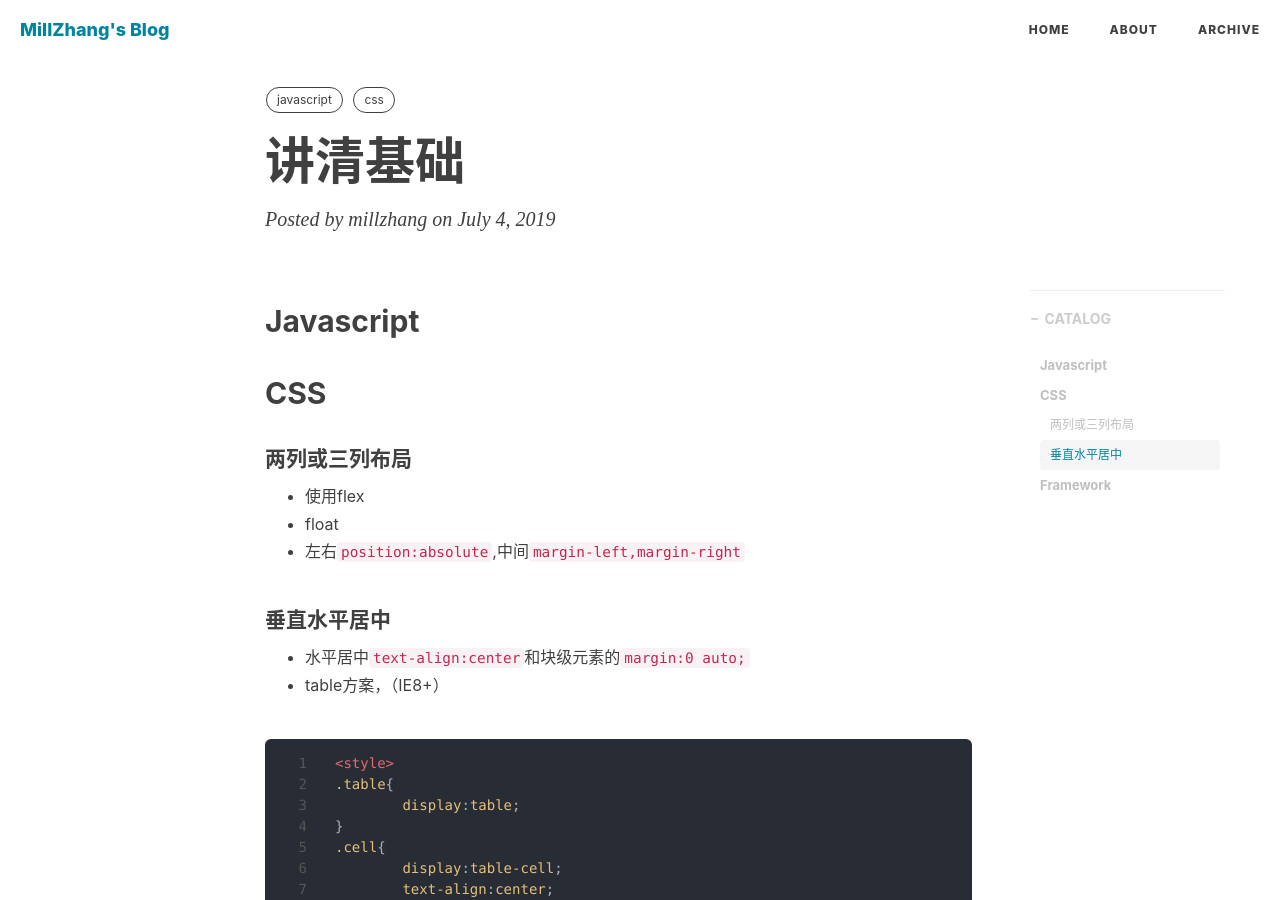
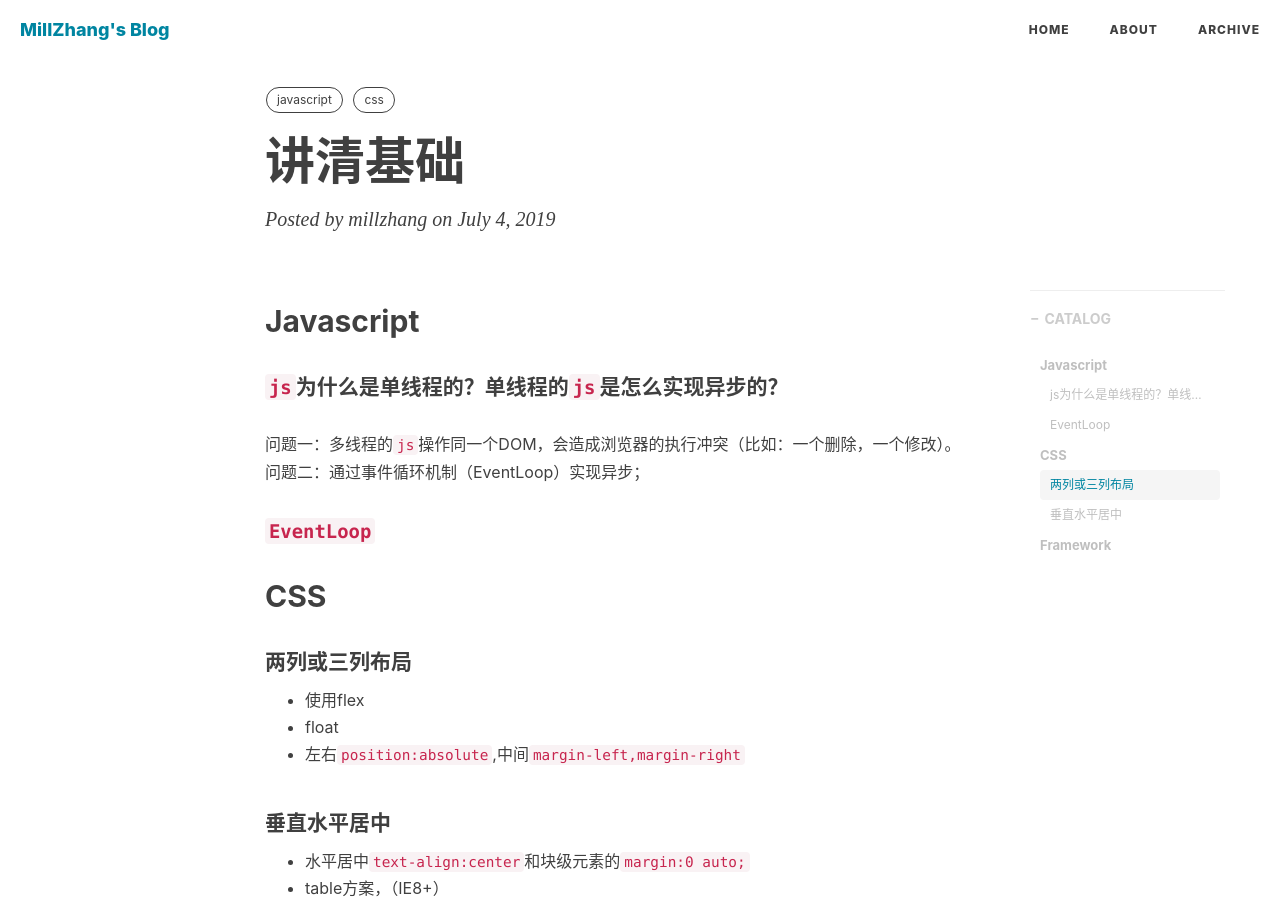
Before and after one commit to millzhang/millzhang.github.com, a Jekyll site: the page built from _posts/2019-07-04-讲清基础.md, in a window 1280 px wide and 900 px high. Built offline with Jekyll 4.4.1, drawn with Linux system fonts in a browser that asks for light colours; nearby versions of some CDN libraries; comment, search, counter and statistics services are not loaded.

Commit message:
修改文件: _posts/2019-07-04-讲清基础.md

```diff
--- a/_posts/2019-07-04-讲清基础.md
+++ b/_posts/2019-07-04-讲清基础.md
@@ -12,6 +12,15 @@ tags:
 ---
 
 ## Javascript
+
+#### `js`为什么是单线程的？单线程的`js`是怎么实现异步的？
+
+问题一：多线程的`js`操作同一个DOM，会造成浏览器的执行冲突（比如：一个删除，一个修改）。
+问题二：通过事件循环机制（EventLoop）实现异步；
+
+#### `EventLoop`
+
+
 
 ## CSS
 
```
